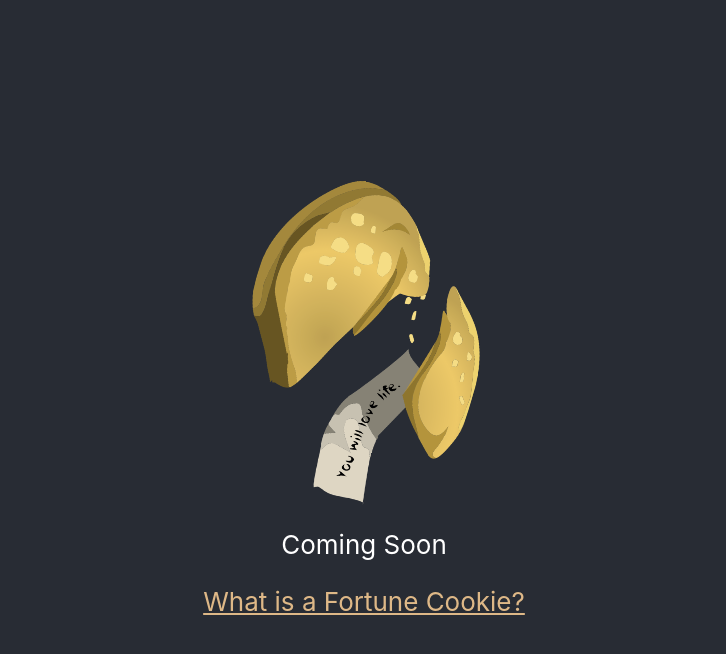
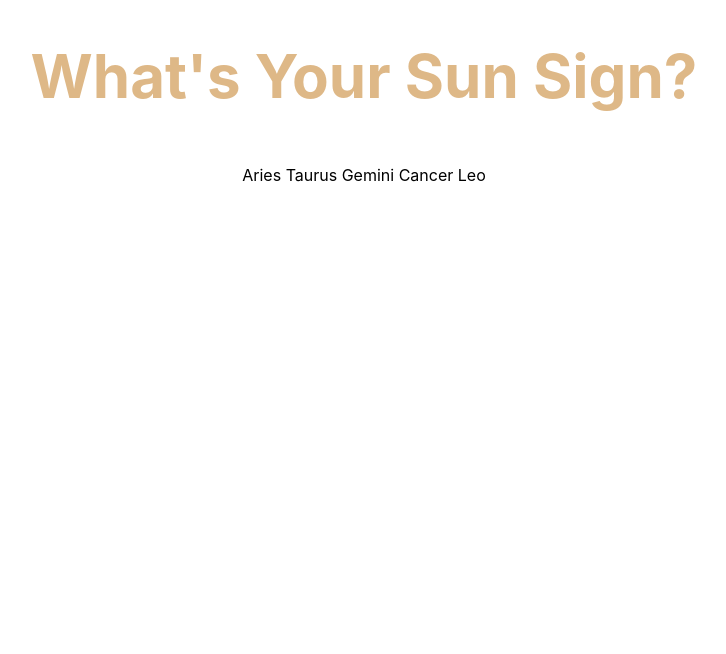
Before and after one commit to amandeswal10/fortuneCookie, a React (Create React App) app: page / in a window 1280 px wide. Shown: the top 654 px of the page, without its empty margins (276-1002 px from the left). Built offline with nearby package versions, Linux system fonts and the light colour scheme.

Commit message:
Housekeeping

```diff
--- a/public/index.html
+++ b/public/index.html
@@ -16,6 +16,7 @@
     <title>Fortune Cookie</title>
   </head>
   <body>
+
     <noscript>You need to enable JavaScript to run this app.</noscript>
     <div id="root"></div>
 
--- /dev/null
+++ b/src/Components/sunsign.css
@@ -0,0 +1,4 @@
+.home {
+    text-align: center;
+
+}
--- /dev/null
+++ b/src/Components/sunsign.jsx
@@ -0,0 +1,17 @@
+import React, {Component} from "react";
+import './sunsign.css'
+
+class Sunsign extends Component{
+    Sign = {sun: ["Aries"," Taurus"," Gemini"," Cancer"," Leo"]};
+
+    render() {
+        return (
+            <div className="home"><span style={{fontSize: 30, color: "burlywood"}}><h1>What's Your Sun Sign? </h1>
+        </span><span>{this.Sign.sun}</span></div>);
+    }
+
+
+}
+
+
+export default Sunsign;
--- a/src/index.js
+++ b/src/index.js
@@ -1,14 +1,10 @@
 import React from 'react';
 import ReactDOM from 'react-dom';
 import './index.css';
-import App from './App';
+//import App from './App';
 import reportWebVitals from './reportWebVitals';
+import Sunsign from "./Components/sunsign";
 
-ReactDOM.render(
-  <React.StrictMode>
-    <App />
-  </React.StrictMode>,
-  document.getElementById('root')
-);
+ReactDOM.render(<Sunsign/>,document.getElementById("root"));
 
 reportWebVitals();
```
Also changed, not shown: src/Aries_logo.png (added).
